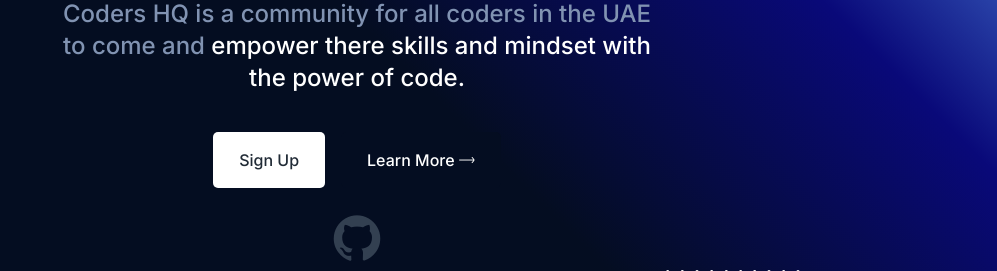
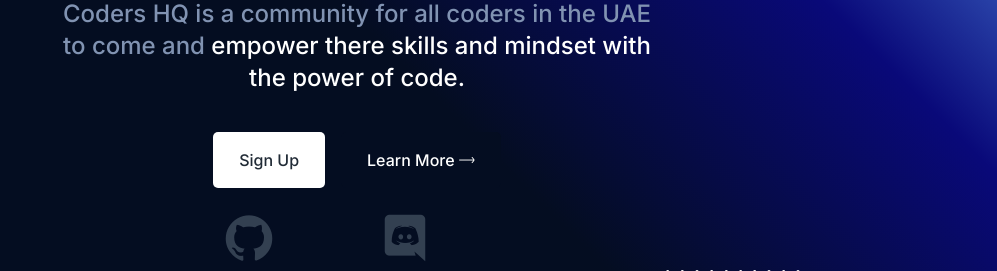
Before and after one commit to ralsuwaidi/chq-landing, a PHP site: page / in a window 1280 px wide. Shown: the part 332-603 px from the top of the page, without its empty margins (283-1280 px from the left). Run offline with PHP 8.4, Linux system fonts and the light colour scheme.

Commit message:
add discord link

```diff
--- a/assets/css/ud-styles.css
+++ b/assets/css/ud-styles.css
@@ -658,6 +658,7 @@ p {
 .ud-hero-brands-wrapper {
   text-align: center;
   margin-bottom: 40px;
+  letter-spacing: 20px;
 }
 
 .ud-hero-brands-wrapper a {
--- a/index.html
+++ b/index.html
@@ -166,7 +166,8 @@
               class="ud-hero-brands-wrapper wow fadeInUp"
               data-wow-delay=".3s"
             >
-              <a href="https://github.com/Coders-HQ/CodersHQ" class="lni lni-github-original" style="transform: scale(3,3); "></a>
+              <a href="https://github.com/Coders-HQ/CodersHQ" class="lni lni-github-original mx-5" style="transform: scale(3,3); "></a>
+              <a href="https://discord.gg/7udUcqNEGs" class="lni lni-discord mx-5" style="transform: scale(3,3); "></a>
             </div>
             <div class="ud-hero-image wow fadeInUp" data-wow-delay=".25s">
               <img src="https://github.githubassets.com/images/modules/site/home/repo-browser.png" alt="hero-image" />
```
